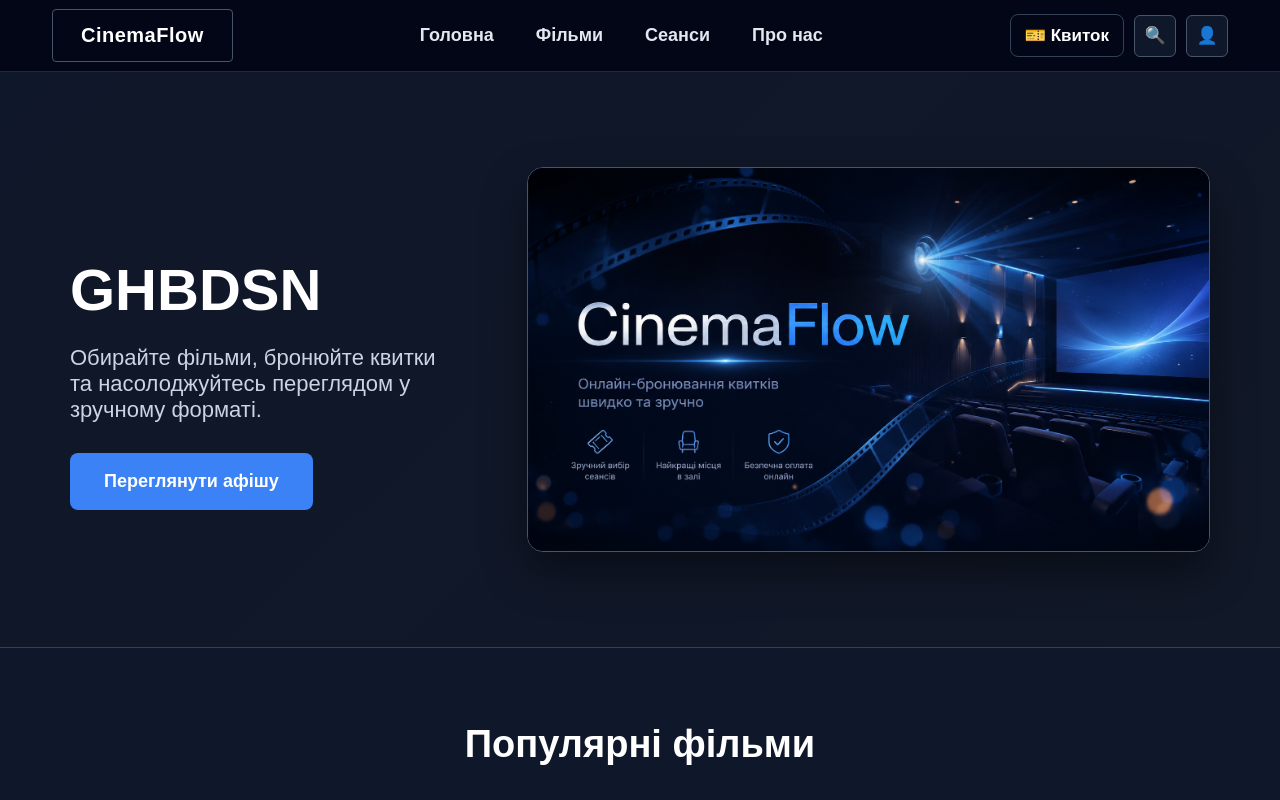
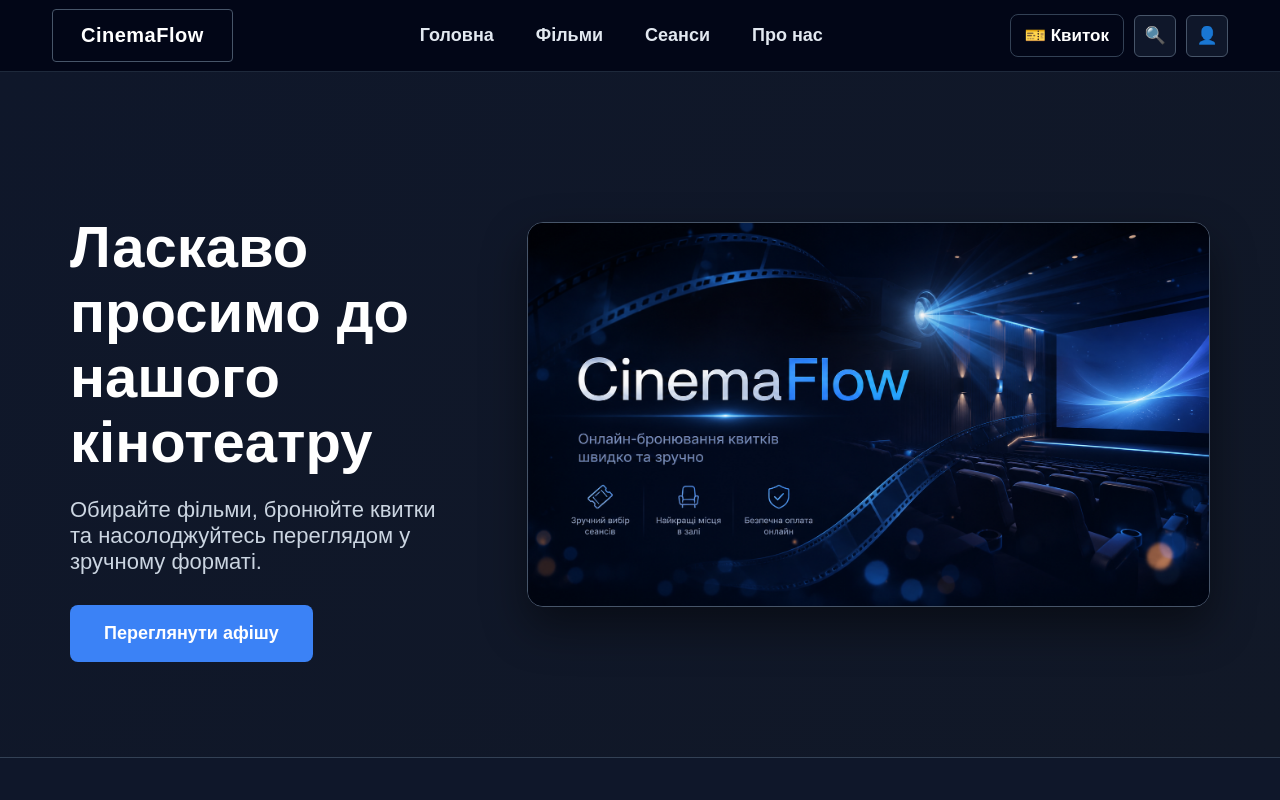
Before and after one commit to SlavikSvoy/CinemaFlow, a React (Create React App) app in the folder client/: page / in a window 1280 px wide. Shown: the top 800 px of the page. Built offline with nearby package versions, Linux system fonts and the light colour scheme; no server answers.

Commit message:
Update HomePage.js

```diff
--- a/client/src/pages/HomePage.js
+++ b/client/src/pages/HomePage.js
@@ -81,7 +81,7 @@ export default function HomePage() {
     <main>
       <section className="hero-section">
         <div className="hero-text">
-          <h1>GHBDSN</h1>
+          <h1>Ласкаво просимо до нашого кінотеатру</h1>
           <p>
             Обирайте фільми, бронюйте квитки та насолоджуйтесь переглядом у
             зручному форматі.
```
